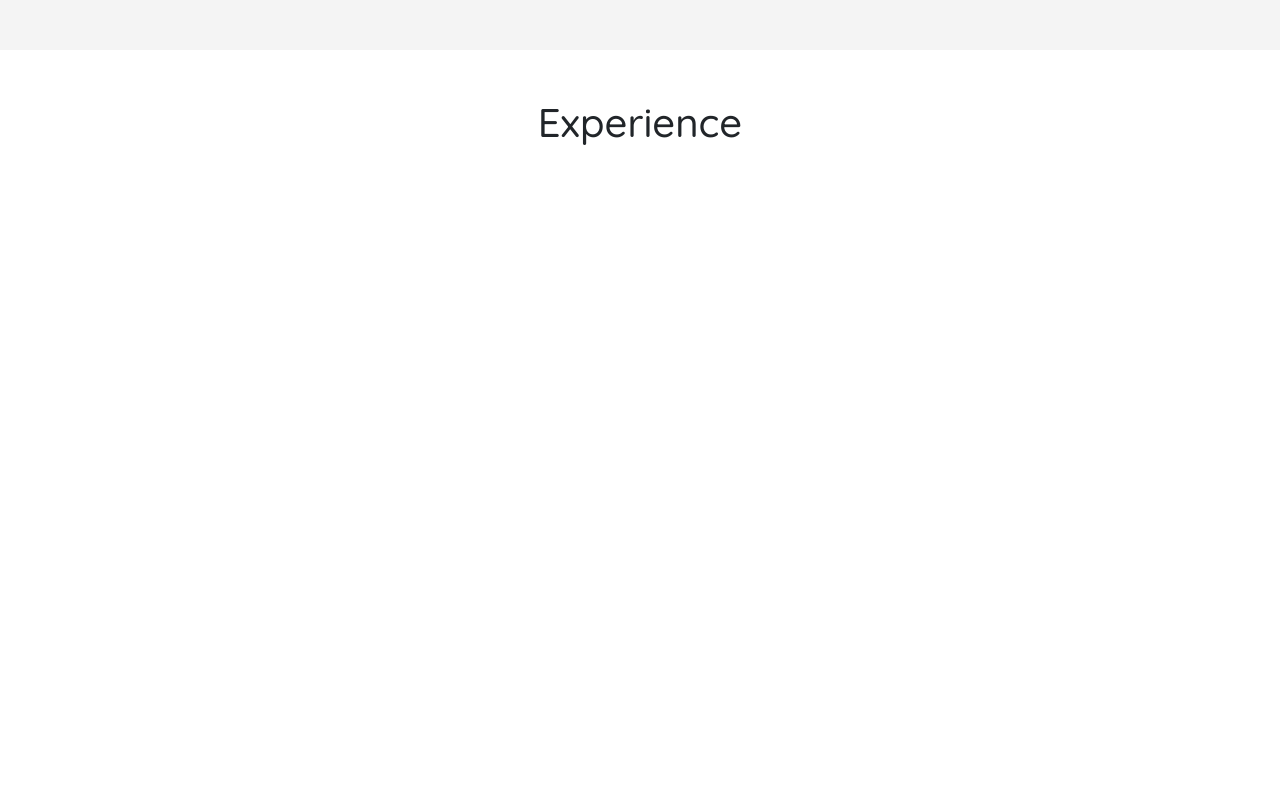
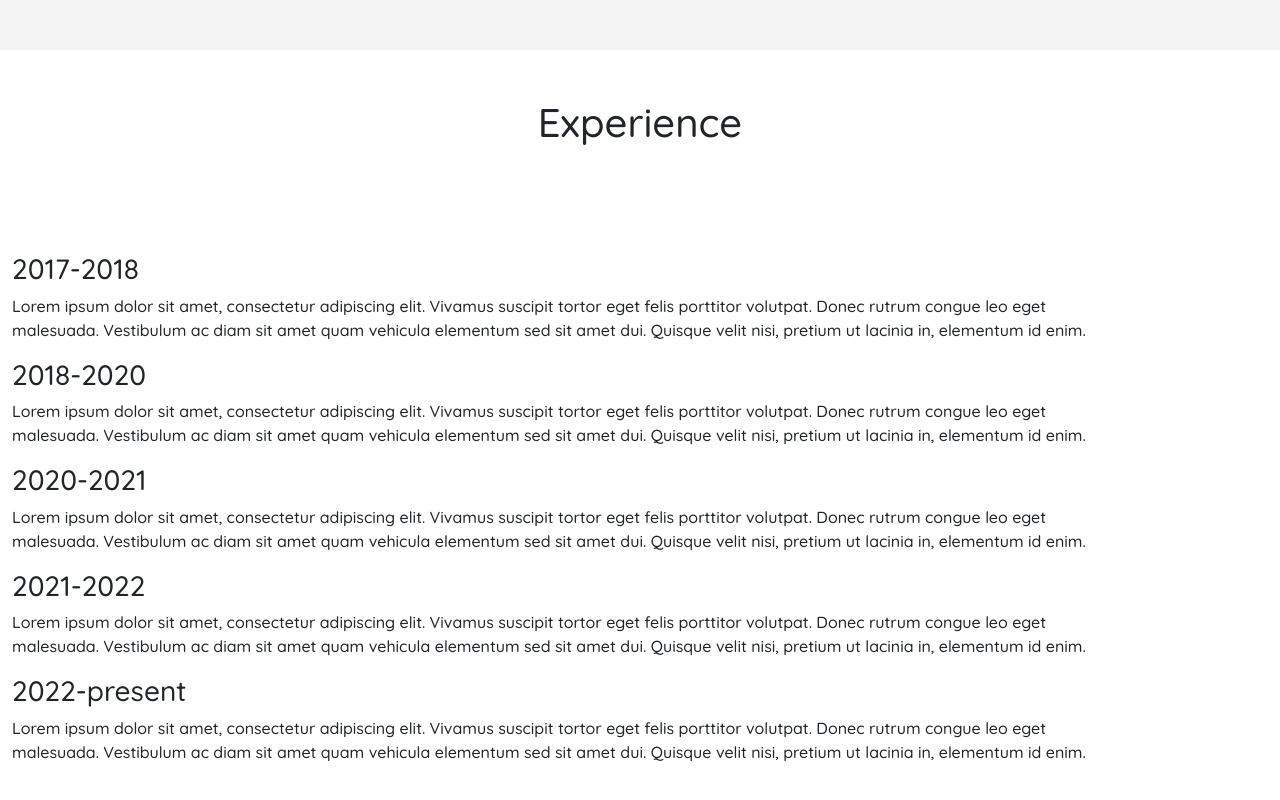
Before and after one commit to maxalsol/final_project_spiced, a React (Create React App) app: page / in a window 1280 px wide. Shown: the part 1724-2524 px from the top of the page. Before the commit the page ends 1926 px from the top, so only its background shows below. Built offline with nearby package versions, Linux system fonts and the light colour scheme.

Commit message:
Experience component structure and content

```diff
--- a/src/App.css
+++ b/src/App.css
@@ -180,6 +180,15 @@ nav ul li {
     color: snow;
 }
 
+/** EXPERIENCE **/
+/* ccd1d9
+666 */
+.experience-wrapper {
+    overflow: hidden;
+    padding: 3.125rem;
+    position: absolute;
+}
+
 /** MEDIA QUERIES **/
 @media (max-width: 420px) {
     .me-img {
--- a/src/components/Experience.js
+++ b/src/components/Experience.js
@@ -6,6 +6,78 @@ function Experience() {
             <div className="d-flex justify-content-center my-5">
                 <h1>Experience</h1>
             </div>
+            <div className="container experience-wrapper">
+                <div className="timeline-block timeline-block-right">
+                    <div className="marker"></div>
+                    <div className="timeline-contene">
+                        <h3>2017-2018</h3>
+                        <p>
+                            Lorem ipsum dolor sit amet, consectetur adipiscing
+                            elit. Vivamus suscipit tortor eget felis porttitor
+                            volutpat. Donec rutrum congue leo eget malesuada.
+                            Vestibulum ac diam sit amet quam vehicula elementum
+                            sed sit amet dui. Quisque velit nisi, pretium ut
+                            lacinia in, elementum id enim.
+                        </p>
+                    </div>
+                </div>
+                <div className="timeline-block timeline-block-left">
+                    <div className="marker"></div>
+                    <div className="timeline-contene">
+                        <h3>2018-2020</h3>
+                        <p>
+                            Lorem ipsum dolor sit amet, consectetur adipiscing
+                            elit. Vivamus suscipit tortor eget felis porttitor
+                            volutpat. Donec rutrum congue leo eget malesuada.
+                            Vestibulum ac diam sit amet quam vehicula elementum
+                            sed sit amet dui. Quisque velit nisi, pretium ut
+                            lacinia in, elementum id enim.
+                        </p>
+                    </div>
+                </div>
+                <div className="timeline-block timeline-block-right">
+                    <div className="marker"></div>
+                    <div className="timeline-contene">
+                        <h3>2020-2021</h3>
+                        <p>
+                            Lorem ipsum dolor sit amet, consectetur adipiscing
+                            elit. Vivamus suscipit tortor eget felis porttitor
+                            volutpat. Donec rutrum congue leo eget malesuada.
+                            Vestibulum ac diam sit amet quam vehicula elementum
+                            sed sit amet dui. Quisque velit nisi, pretium ut
+                            lacinia in, elementum id enim.
+                        </p>
+                    </div>
+                </div>
+                <div className="timeline-block timeline-block-left">
+                    <div className="marker"></div>
+                    <div className="timeline-contene">
+                        <h3>2021-2022</h3>
+                        <p>
+                            Lorem ipsum dolor sit amet, consectetur adipiscing
+                            elit. Vivamus suscipit tortor eget felis porttitor
+                            volutpat. Donec rutrum congue leo eget malesuada.
+                            Vestibulum ac diam sit amet quam vehicula elementum
+                            sed sit amet dui. Quisque velit nisi, pretium ut
+                            lacinia in, elementum id enim.
+                        </p>
+                    </div>
+                </div>
+                <div className="timeline-block timeline-block-right">
+                    <div className="marker"></div>
+                    <div className="timeline-contene">
+                        <h3>2022-present</h3>
+                        <p>
+                            Lorem ipsum dolor sit amet, consectetur adipiscing
+                            elit. Vivamus suscipit tortor eget felis porttitor
+                            volutpat. Donec rutrum congue leo eget malesuada.
+                            Vestibulum ac diam sit amet quam vehicula elementum
+                            sed sit amet dui. Quisque velit nisi, pretium ut
+                            lacinia in, elementum id enim.
+                        </p>
+                    </div>
+                </div>
+            </div>
         </div>
     );
 }
```
